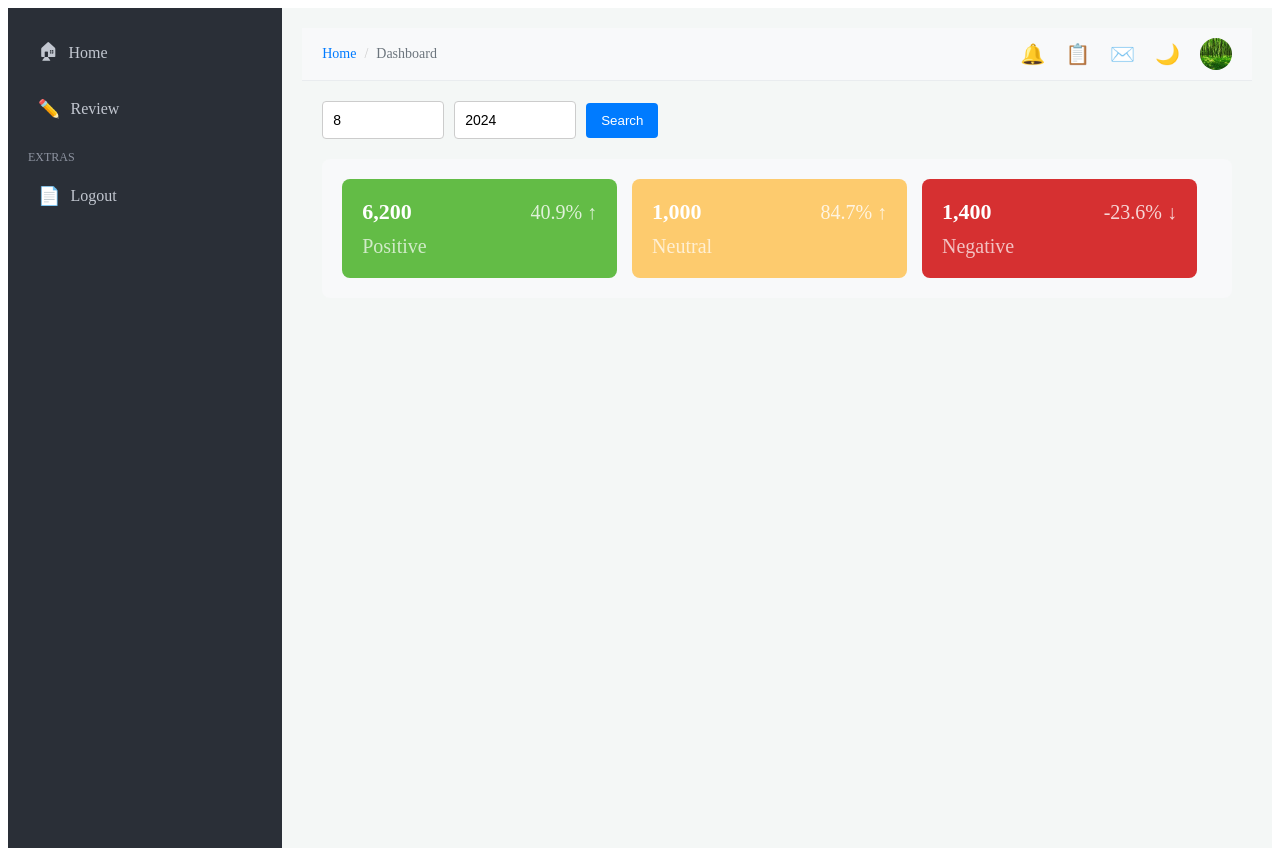
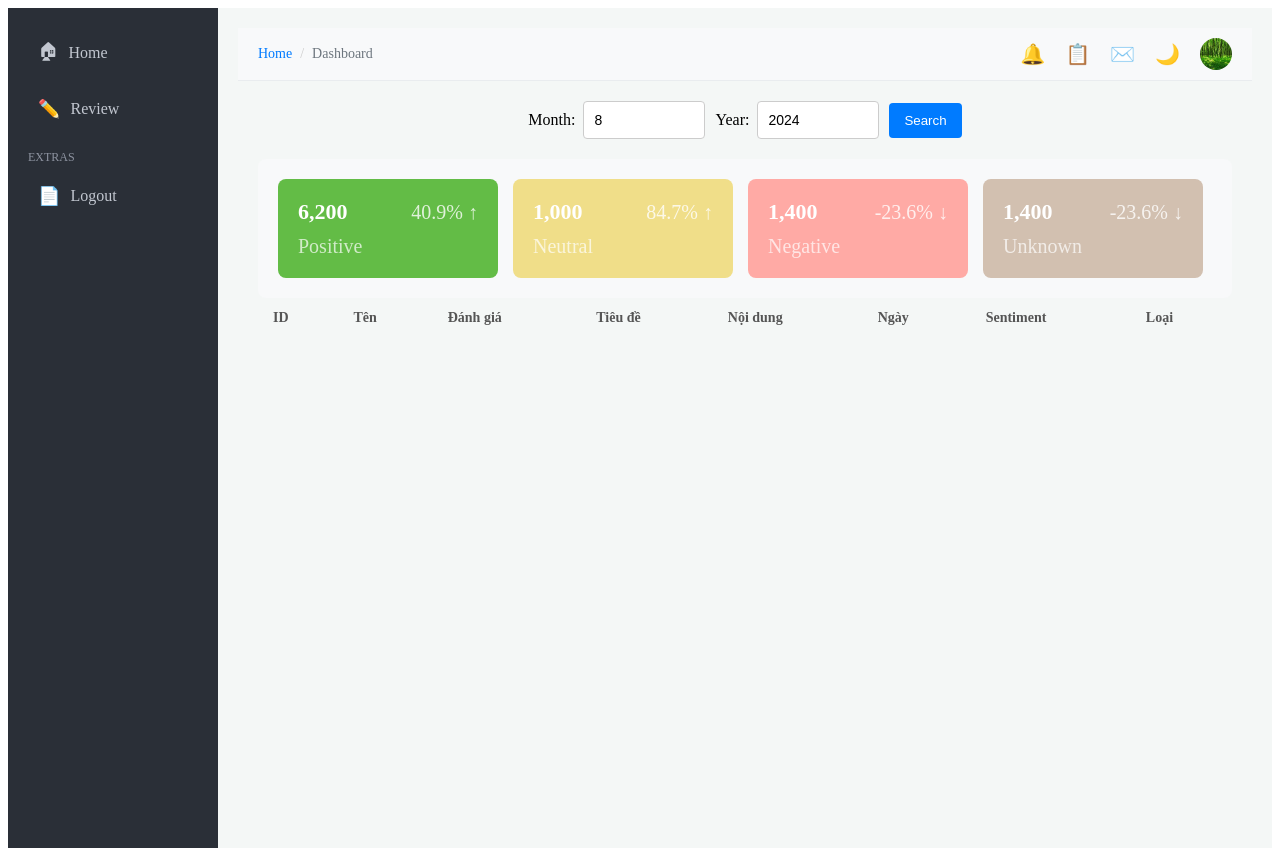
Before and after one commit to vocongvinh641994/website_dashboard_datn, a React app in the folder frontend_dashboard/: page / in a window 1280 px wide. Built offline with nearby package versions, Linux system fonts and the light colour scheme.

Commit message:
+ Update

```diff
--- a/frontend_dashboard/src/pages/dashboard/meric-card-list/index.js
+++ b/frontend_dashboard/src/pages/dashboard/meric-card-list/index.js
@@ -3,6 +3,7 @@ import styled from 'styled-components';
 import MetricCard from '../meric-card';
 
 const MericCardList = () => {
+  const [reviews, setReviews] = useState([]);
   const [month, setMonth] = useState('');
   const [year, setYear] = useState('');
 
@@ -22,12 +23,14 @@ const MericCardList = () => {
   return (
     <>
    <FilterContainer>
+    <div style={{marginRight:8}}>Month:</div>
         <InputField
           type="number"
           placeholder="Month"
           value={month}
           onChange={(e) => setMonth(e.target.value)}
         />
+        <div style={{marginRight:8}}>Year:</div>
         <InputField
           type="number"
           placeholder="Year"
@@ -51,17 +54,56 @@ const MericCardList = () => {
           value="1,000"
           percentageChange="84.7% ↑"
           chart={<div> {/* Replace with actual chart component or SVG */} </div>}
-          backgroundColor="#fdcb6e"
+          backgroundColor="#f0de89"
         />
         <MetricCard
           title="Negative"
           value="1,400"
           percentageChange="-23.6% ↓"
           chart={<div> {/* Replace with actual chart component or SVG */} </div>}
-          backgroundColor="#d63031"
+          backgroundColor="#ffaaa5"
+        />
+
+      <MetricCard
+          title="Unknown"
+          value="1,400"
+          percentageChange="-23.6% ↓"
+          chart={<div> {/* Replace with actual chart component or SVG */} </div>}
+          backgroundColor="#D2C0B0"
         />
       </MetricsRow>
     </DashboardContainer>
+
+    <Table>
+        <thead>
+          <tr>
+            <TH>ID</TH>
+            <TH>Tên</TH>
+            <TH>Đánh giá</TH>
+            <TH>Tiêu đề</TH>
+            <TH>Nội dung</TH>
+            <TH>Ngày</TH>
+            <TH>Sentiment</TH>
+            <TH>Loại</TH>
+          </tr>
+        </thead>
+        <tbody>
+          {reviews.map((review, index) => (
+
+            <TR key={index}>
+              <TD>{review.id}</TD>
+              <TD>{review.name}</TD>
+              <TD>{review.rating}</TD>
+              <TD>{review.title}</TD>
+              <TD>{review.content}</TD>
+              <TD>{isNewReview(review.createdAt) && <NewIcon>🆕</NewIcon>} {new Date(review.createdAt).toLocaleDateString()}</TD>
+              <TD>{review.sentimentAssociated ? (review.sentimentAssociated.sentiment ?? 'Unknown') : 'Unknown'}</TD>
+              <TD>{review.sentimentAssociated ? (review.sentimentAssociated.reviewsCategory ?? 'Unknown') : 'Unknown'}</TD>
+
+            </TR>
+          ))}
+        </tbody>
+      </Table>
     </>
   );
 };
@@ -81,8 +123,8 @@ const MetricsRow = styled.div`
 // Styled Components
 const FilterContainer = styled.div`
   display: flex;
-  justify-content: flex-start;
-  align-items: center;
+  justify-content: center; // Centers content horizontally
+  align-items: center; // Optional: centers content vertically within the container (if needed)
   margin-bottom: 20px;
 `;
 
@@ -108,4 +150,23 @@ const SearchButton = styled.button`
   }
 `;
 
+
+const Table = styled.table`
+  width: 100%;
+  border-collapse: collapse;
+`;
+
+const TH = styled.th`
+  text-align: left;
+  padding: 12px 15px;
+  font-size: 14px;
+  color: #555;
+`;
+
+const TR = styled.tr`
+  &:nth-child(even) {
+    background-color: #f9f9f9;
+  }
+`;
+
 export default MericCardList;
```
